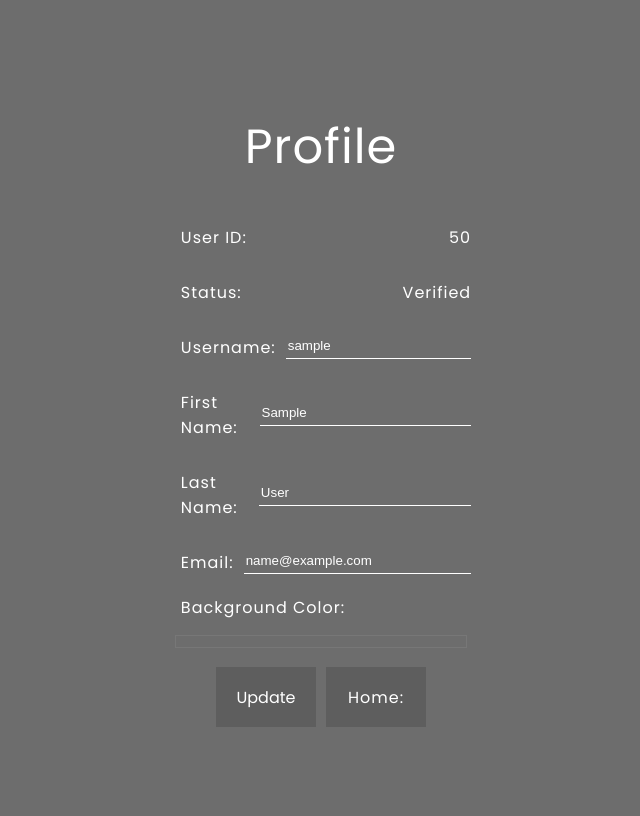
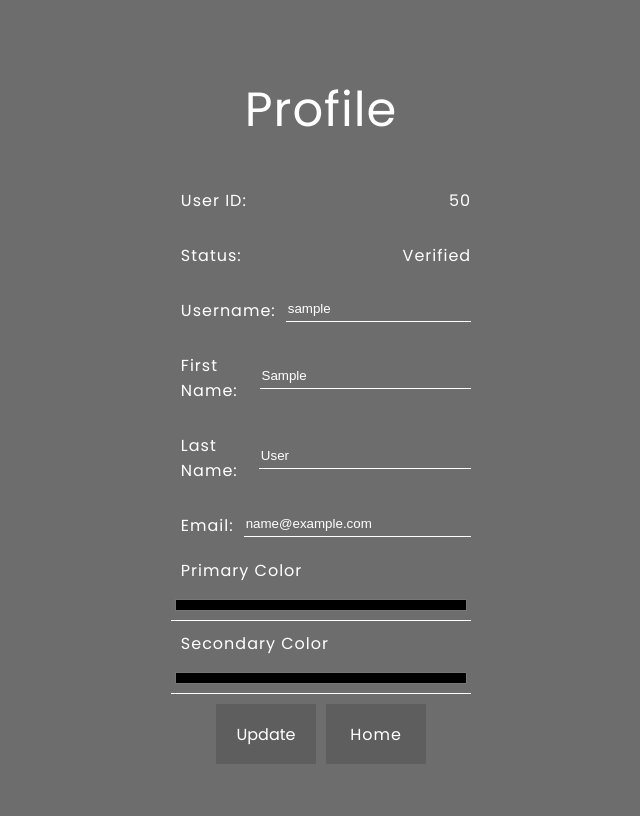
Before and after one commit to RotatingCloud/BUAS, a Django app: page /update in a window 1280 px wide. Shown: the whole page, without its empty margins (319-959 px from the left). Run offline with Django 4.2, Linux system fonts and the light colour scheme; the visitor is signed in with stand-in values (Sample User, id 1).

Commit message:
changed background color and text color to primary color and secondary color. added full functionalty to secondary color.

```diff
--- a/basicAuth/models.py
+++ b/basicAuth/models.py
@@ -6,8 +6,8 @@ from django.dispatch import receiver
 class UserProfile(models.Model):
 
     user = models.OneToOneField(User, on_delete=models.CASCADE)
-    background_color = models.CharField(max_length=7, default='#6D6D6D')
-    text_color = models.CharField(max_length=7, default='#FFFFFF')
+    primary_color = models.CharField(max_length=7, default='#6D6D6D')
+    secondary_color = models.CharField(max_length=7, default='#FFFFFF')
 
     def __str__(self):
         return self.user.username
--- a/basicAuth/static/css/styles.css
+++ b/basicAuth/static/css/styles.css
@@ -44,25 +44,20 @@ body {
 
     height: 60px;
     width: 100px;
-
     display: flex;
     justify-content: center;
     align-items: center;
     text-align: center;
-
     cursor: pointer;
-
     background-color: #5e5e5e;
-
     color: #ffffff;
-
     transition: 0.3s;
 }
 
 .button:hover {
 
     background-color: #333;
-
+    color: #ffffff;
 }
 
 a {
@@ -89,7 +84,6 @@ label {
 
     height: 60px;
     width: 100px;
-
     background-color: #5e5e5e;
     border: none;
     font-size: inherit;
@@ -97,22 +91,19 @@ label {
     color: inherit;
     text-decoration: none;
     cursor: pointer;
-
     color: #ffffff;
-
     display: flex;
     justify-content: center;
     align-items: center;
     text-align: center;
-
     cursor: pointer;
-
     transition: 0.3s;
 }
 
 .submit-button:hover {
 
     background-color: #333;
+    color: #ffffff;
 
 }
 
--- a/basicAuth/urls.py
+++ b/basicAuth/urls.py
@@ -10,10 +10,10 @@ urlpatterns = [
     path('signout', views.signout, name='signout'),
     path('profile/', views.profile, name='profile'),
     path('update', views.update, name='update'),
-    path('changepassword/', views.changepassword, name='changepassword'),
+    path('changePassword/', views.changePassword, name='changePassword'),
     path('delete/', views.delete, name='delete'),
     path('activate/<uidb64>/<token>', views.activate, name='activate'),
     path('resend_activation_email/', views.resend_activation_email, name='resend_activation_email'),
-    path('setBackgroundColor', views.setBackgroundColor, name='setBackgroundColor'),
-    path('setTextColor', views.setTextColor, name='setTextColor'),
+    path('setPrimaryColor', views.setPrimaryColor, name='setPrimaryColor'),
+    path('setSecondaryColor', views.setSecondaryColor, name='setSecondaryColor'),
 ]
--- a/basicAuth/views.py
+++ b/basicAuth/views.py
@@ -13,11 +13,17 @@ from django import forms
 from .models import UserProfile
 import re
 
+def hex_to_rgb(hex):
+
+    hex = hex.lstrip('#')
+
+    return tuple(int(hex[i:i+2], 16) for i in (0, 2, 4))
+
 def home(request):
 
     user = request.user
-    background_color = None
-    text_color = None
+    primary_color = None
+    secondary_color = None
     fname = None
     lname = None
     username = None
@@ -28,18 +34,18 @@ def home(request):
         lname = request.user.last_name
         username = request.user.username
 
-        user_profile = UserProfile.objects.get_or_create(user=user, defaults={'background_color': '#6D6D6D', 'text_color': '#FFFFFF'})[0]
+        user_profile = UserProfile.objects.get_or_create(user=user, defaults={'primary_color': '#6D6D6D', 'secondary_color': '#FFFFFF'})[0]
 
-        background_color = user_profile.background_color
-        text_color = user_profile.text_color
+        primary_color = user_profile.primary_color
+        secondary_color = user_profile.secondary_color
 
     context = {
 
         'fname': fname,
         'lname': lname,
         'username': username,
-        'background_color': background_color,
-        'text_color': text_color
+        'primary_color': primary_color,
+        'secondary_color': secondary_color
     }
 
     return render(request, 'basicAuth/index.html', context)
@@ -55,8 +61,8 @@ def signup(request):
         email = request.POST['email']
         pass1 = request.POST['pass1']
         pass2 = request.POST['pass2']
-        background_color = request.POST['background_color']
-        text_color = request.POST['text_color']
+        primary_color = request.POST['primary_color']
+        secondary_color = request.POST['secondary_color']
 
         # Check for errorneous input
         if User.objects.filter(username=username):
@@ -103,8 +109,8 @@ def signup(request):
 
         profile, created = UserProfile.objects.update_or_create(
             user=myuser,
-            defaults={'background_color': background_color,
-                      'text_color': text_color}
+            defaults={'primary_color': primary_color,
+                      'secondary_color': secondary_color}
         )
 
         # Send activation email
@@ -159,12 +165,14 @@ def profile(request):
     if request.user.is_authenticated:
 
         user = request.user
-        user_profile = UserProfile.objects.get_or_create(user=user, defaults={'background_color': '#6D6D6D'})[0]
-        background_color = user_profile.background_color
+        user_profile = UserProfile.objects.get_or_create(user=user, defaults={'primary_color': '#6D6D6D'})[0]
+        primary_color = user_profile.primary_color
+        secondary_color = user_profile.secondary_color
 
         context = {
 
-            'background_color': background_color,
+            'primary_color': primary_color,
+            'secondary_color': secondary_color
         }
 
         return render(request, 'basicAuth/profile.html', context)
@@ -183,20 +191,35 @@ def update(request):
         fname = request.POST['fname']
         lname = request.POST['lname']
         email = request.POST['email']
-        color = request.POST['color']
+        primary_color = request.POST['primary_color']
+        secondary_color = request.POST['secondary_color']
 
         # Check for erroneous input
         if len(username) > 20:
+
             messages.error(request, "Username must be under 20 characters!")
             return redirect('profile')
 
         if len(username) < 4:
+
             messages.error(request, "Username must be at least 4 characters long!")
             return redirect('profile')
 
         if not re.match("^[A-Za-z0-9_.]*$", username):
-            print("Username must be alphanumeric and may include underscores!")
+
             messages.error(request, "Username must be alphanumeric and may include underscores!")
+            return redirect('signup')
+
+        user_pk = request.user.pk
+
+        if User.objects.exclude(pk=user_pk).filter(username=username):
+
+            messages.error(request, "Username already exists! Please try some other username.")
+            return redirect('signup')
+
+        if User.objects.exclude(pk=user_pk).filter(email=email).exists():
+
+            messages.error(request, "Email already registered!!")
             return redirect('signup')
 
         # Update the user information
@@ -207,7 +230,8 @@ def update(request):
         myuser.last_name = lname
         myuser.save()
 
-        setBackgroundColor(request, color)
+        setPrimaryColor(request, primary_color)
+        setSecondaryColor(request, secondary_color)
 
         messages.success(request, "Your account has been successfully updated")
 
@@ -216,12 +240,14 @@ def update(request):
     return render(request, 'basicAuth/profile.html')
 
 @login_required
-def changepassword(request):
+def changePassword(request):
 
     if request.user.is_authenticated:
 
-        user_profile = UserProfile.objects.get_or_create(user=request.user, defaults={'background_color': '#6D6D6D'})[0]
-        background_color = user_profile.background_color
+        user_profile = UserProfile.objects.get_or_create(user=request.user, defaults={'primary_color': '#6D6D6D'})[0]
+        primary_color = user_profile.primary_color
+        secondary_color = user_profile.secondary_color
+        secondary_color_rgb = hex_to_rgb(secondary_color)
 
         if request.method == 'POST':
 
@@ -233,18 +259,18 @@ def changepassword(request):
             # Check for erroneous input
             if newpass1 != newpass2:
                 messages.error(request, "Passwords didn't match!")
-                return redirect('changepassword')
+                return redirect('changePassword')
 
             if len(newpass1) < 4:
                 messages.error(request, "Password must be at least 8 characters long!")
-                return redirect('changepassword')
+                return redirect('changePassword')
 
             myuser = request.user
 
             # Check if the old password is correct
             if not check_password(oldpass, myuser.password):
                 messages.error(request, "The old password is incorrect!")
-                return redirect('changepassword')
+                return redirect('changePassword')
 
             # Update the user's password
             myuser.set_password(newpass1)
@@ -256,15 +282,24 @@ def changepassword(request):
             messages.success(request, "Your password has been successfully updated")
             return redirect('profile')
 
-    return render(request, 'basicAuth/changepassword.html', {'background_color': background_color})
+    context = {
+
+            'primary_color': primary_color,
+            'secondary_color': secondary_color,
+            'secondary_color_rgb': secondary_color_rgb,
+        }
+
+    return render(request, 'basicAuth/changePassword.html', context)
 
 @login_required
 def delete(request):
 
     if request.user.is_authenticated:
 
-        user_profile = UserProfile.objects.get_or_create(user=request.user, defaults={'background_color': '#6D6D6D'})[0]
-        background_color = user_profile.background_color
+        user_profile = UserProfile.objects.get_or_create(user=request.user, defaults={'primary_color': '#6D6D6D'})[0]
+        primary_color = user_profile.primary_color
+        secondary_color = user_profile.secondary_color
+        secondary_color_rgb = hex_to_rgb(secondary_color)
 
         if request.method == 'POST':
 
@@ -279,7 +314,14 @@ def delete(request):
             messages.success(request, "Your account has been successfully deleted")
             return redirect('home')
 
-    return render(request, 'basicAuth/delete.html', {'background_color': background_color})
+    context = {
+
+            'primary_color': primary_color,
+            'secondary_color': secondary_color,
+            'secondary_color_rgb': secondary_color_rgb,
+    }
+
+    return render(request, 'basicAuth/delete.html', context)
 
 def activate(request, uidb64, token):
 
@@ -322,7 +364,7 @@ def send_activation_email(request, user):
                 Username: {user.username}
                 Email: {user.email}
 
-                Color: {user.userprofile.background_color}
+                Color: {user.userprofile.primary_color}
 
                 Click the link below to activate your account:
 
@@ -351,13 +393,13 @@ def resend_activation_email(request):
     return redirect('profile')
 
 @login_required
-def setBackgroundColor(request, color):
+def setPrimaryColor(request, color):
 
     if request.user.is_authenticated:
 
         user = request.user
         userprofile = UserProfile.objects.get(user=user)
-        userprofile.background_color = color
+        userprofile.primary_color = color
         userprofile.save()
 
     else:
@@ -365,13 +407,13 @@ def setBackgroundColor(request, color):
         messages.error(request, "There was error setting your color. Please try again.")
 
 @login_required
-def setTextColor(request, color):
+def setSecondaryColor(request, color):
 
         if request.user.is_authenticated:
 
             user = request.user
             userprofile = UserProfile.objects.get(user=user)
-            userprofile.text_color = color
+            userprofile.secondary_color = color
             userprofile.save()
 
         else:
@@ -383,4 +425,4 @@ class UserProfileForm(forms.ModelForm):
     class Meta:
 
         model = UserProfile
-        fields = ('background_color', 'text_color')
+        fields = ('primary_color', 'secondary_color')
--- a/templates/basicAuth/profile.html
+++ b/templates/basicAuth/profile.html
@@ -3,6 +3,7 @@
 <!DOCTYPE html>
 <html lang="en">
 <head>
+
     <meta charset="UTF-8">
     <meta http-equiv="X-UA-Compatible" content="IE=edge">
     <meta name="viewport" content="width=device-width, initial-scale=1.0">
@@ -10,19 +11,52 @@
 
     <link rel="stylesheet" href="{% static 'css/styles.css' %}">
 
-    {% if background_color %}
+    {% if primary_color %}
 
         <style>
 
             body {
 
-                background-color: {{ background_color }};
+                background-color: {{ primary_color }};
 
             }
 
             input {
 
-                background-color: {{ background_color }};
+                background-color: {{ primary_color }};
+
+            }
+
+        </style>
+
+    {% endif %}
+
+    {% if secondary_color %}
+
+        <style>
+
+            body {
+
+                color: {{ secondary_color }};
+
+            }
+
+            .button {
+
+                background-color: {{ secondary_color }};
+                color: {{ primary_color }};
+            }
+
+            .submit-button {
+
+                background-color: {{ secondary_color }};
+                color: {{ primary_color }};
+            }
+
+            input {
+
+                color: {{ secondary_color }};
+                border-color: {{ secondary_color }};
             }
 
         </style>
@@ -109,17 +143,23 @@
 
         <div class="from-group">
 
-            <label for="color">Background Color:</label>
-            <input type="color" id="color-input" name="color" value="{{ background_color|default:'#6d6d6d' }}">
+            <label for="color">Primary Color</label>
+            <input type="color" id="primary_color" name="primary_color" value="{{ primary_color }}">
 
         </div>
 
+        <div class="from-group">
+
+            <label for="color">Secondary Color</label>
+            <input type="color" id="secondary_color" name="secondary_color" value="{{ secondary_color }}">
+
+        </div>
 
         <div class="button-container">
 
             <button type="submit" class="submit-button">Update</button>
 
-            <a href="/" class="button">Home:</a>
+            <a href="/" class="button">Home</a>
 
             {% if user.is_active == False %}
 
@@ -132,6 +172,40 @@
     </form>
 
     <script>
+
+        const primaryColorInput = document.getElementById('primary_color');
+        const secondaryColorInput = document.getElementById('secondary_color');
+        const buttonElements = document.querySelector('.button');
+        const bodyElement = document.querySelector('body');
+        const submitButtonElement = document.querySelector('.submit-button');
+        const inputElements = document.querySelectorAll('input');
+
+        primaryColorInput.addEventListener('input', (event) => {
+
+            bodyElement.style.backgroundColor = event.target.value;
+
+            inputElements.forEach((element) => {
+                element.style.backgroundColor = event.target.value;
+            });
+
+            submitButtonElement.style.color = event.target.value;
+            buttonElements.style.color = event.target.value;
+        });
+
+        secondaryColorInput.addEventListener('input', (event) => {
+
+            bodyElement.style.color = event.target.value;
+
+            inputElements.forEach((element) => {
+
+                element.style.color = event.target.value;
+                element.style.borderColor = event.target.value;
+
+            });
+
+            buttonElements.style.backgroundColor = event.target.value;
+            submitButtonElement.style.backgroundColor = event.target.value;
+        });
 
         document.addEventListener('DOMContentLoaded', function () {
 
@@ -149,20 +223,5 @@
 
     </script>
 
-    <script>
-
-        const colorInput = document.getElementById('color-input');
-        const bodyElement = document.querySelector('body');
-        const inputElements = document.querySelectorAll('input');
-
-        colorInput.addEventListener('input', (event) => {
-            bodyElement.style.backgroundColor = event.target.value;
-            inputElements.forEach((element) => {
-                element.style.backgroundColor = event.target.value;
-            });
-        });
-
-    </script>
-
 </body>
 </html>
--- a/templates/basicAuth/signin.html
+++ b/templates/basicAuth/signin.html
@@ -10,13 +10,13 @@
 
     <link rel="stylesheet" href="{% static 'css/styles.css' %}">
 
-    {% if background_color %}
+    {% if primary_color %}
 
         <style>
 
             body {
 
-                background-color: {{ background_color }};
+                background-color: {{ primary_color }};
 
             }
 
```
Also changed, not shown: templates/basicAuth/changepassword.html (+51 -4 lines), templates/basicAuth/color.html (deleted, +0 -63 lines), templates/basicAuth/delete.html (+50 -3 lines), templates/basicAuth/index.html (+23 -3 lines), templates/basicAuth/signup.html (+4 -4 lines), basicAuth/migrations/0003_rename_background_color_userprofile_primary_color_and_more.py (added).
